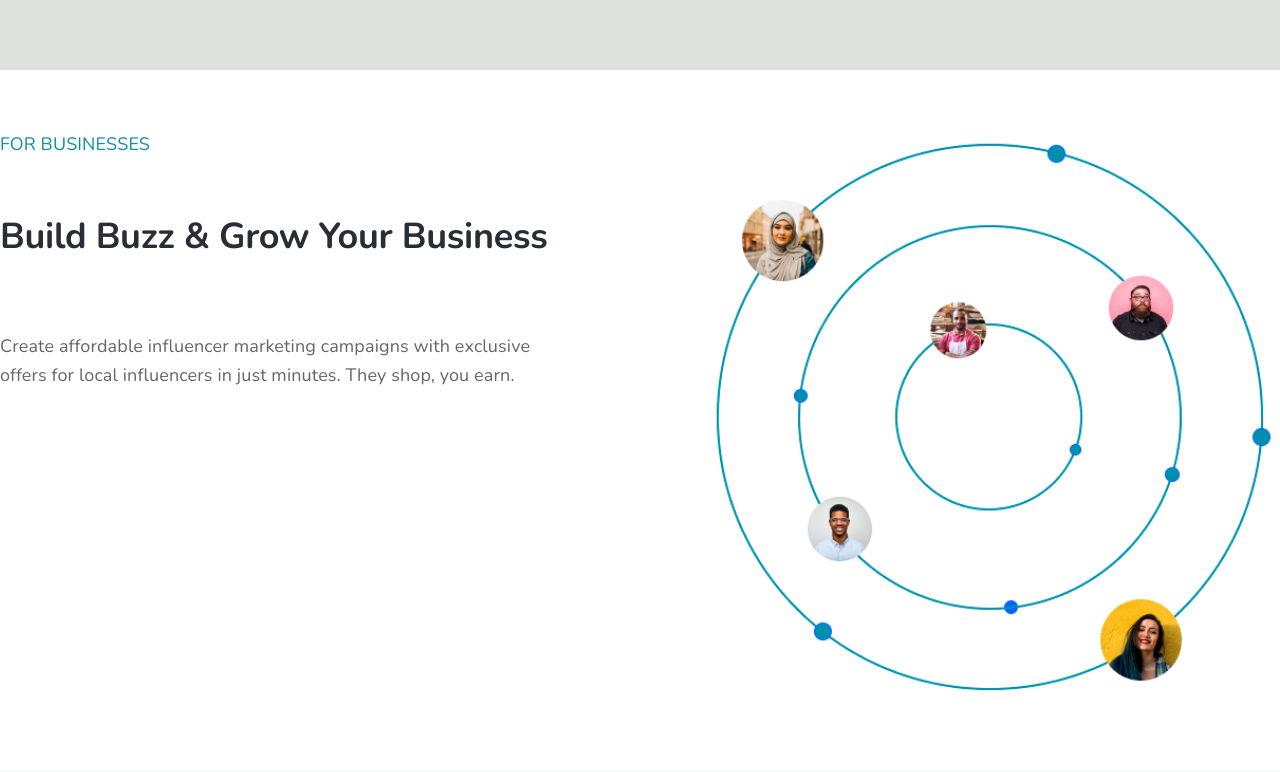
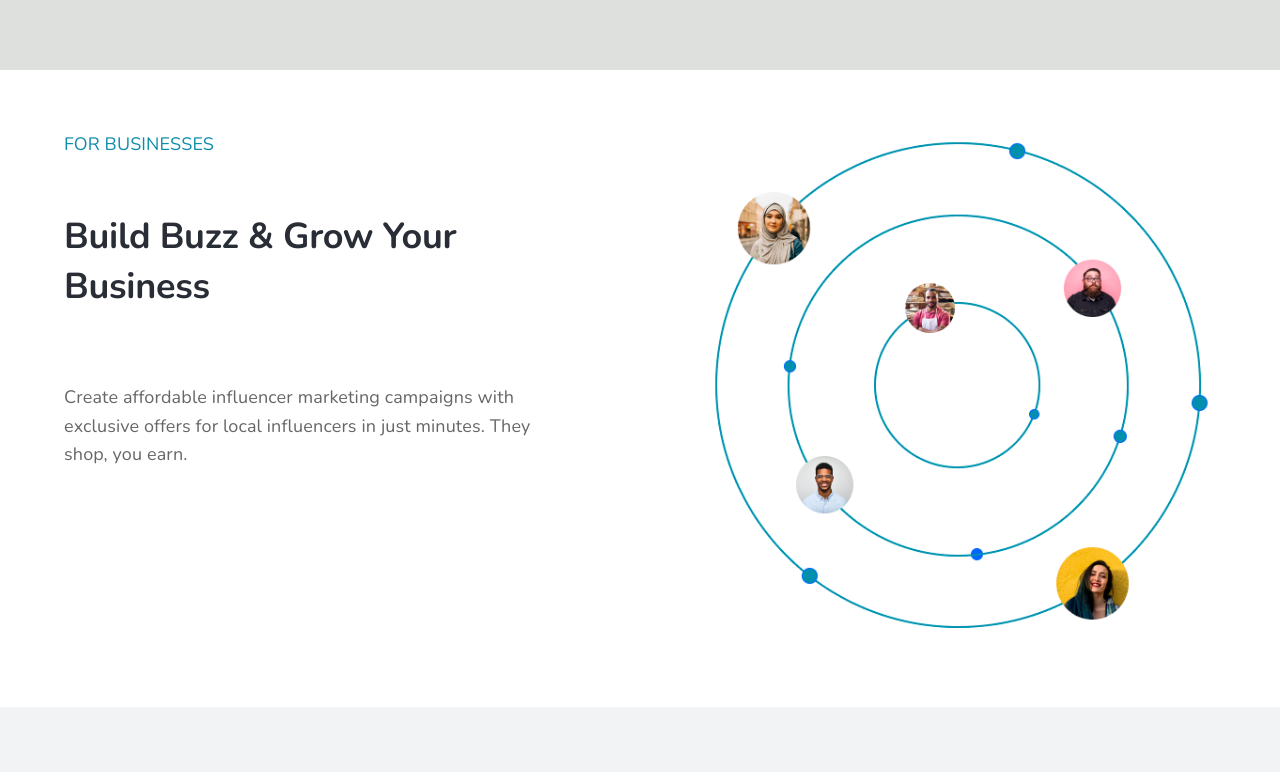
Before and after one commit to codingdave-dev/KlippitMarketingSite, a React (Create React App) app: page /whyKlippit in a window 1280 px wide. Shown: the part 840-1612 px from the top of the page. Built offline with nearby package versions, Linux system fonts and the light colour scheme.

Commit message:
Morning Pre Build  1/16/21

```diff
--- a/src/pages/WhyKlippit.js
+++ b/src/pages/WhyKlippit.js
@@ -38,6 +38,7 @@ const useStyles = makeStyles((theme) => ({
     width: "100%",
   },
   mainLeftContainer: {
+    paddingLeft: "4em",
     paddingRight: "4em",
     [theme.breakpoints.down("md")]: {
       paddingLeft: "1.5em",
@@ -46,6 +47,7 @@ const useStyles = makeStyles((theme) => ({
   },
   mainRightContainer: {
     paddingLeft: "4em",
+    paddingRight: "4em",
     [theme.breakpoints.down("md")]: {
       paddingLeft: "1.5em",
       paddingRight: "1.5em",
```
